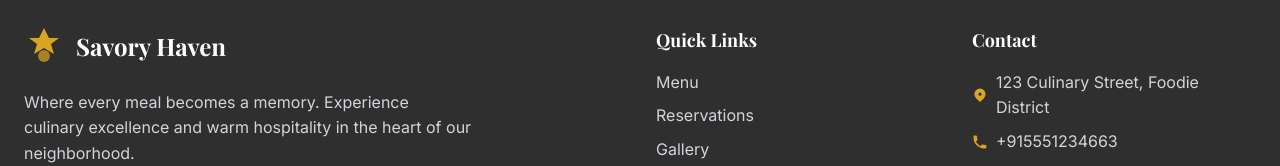
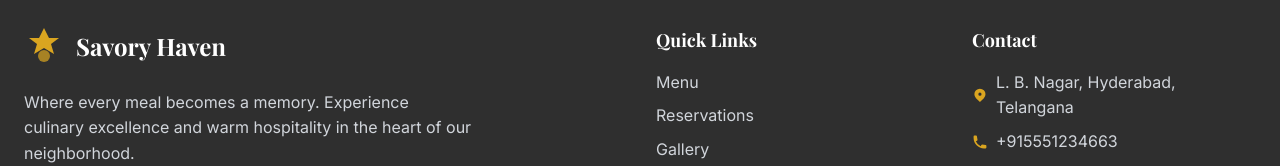
Before and after one commit to trydheeraj2004-blip/basetemplate, a website: page pages/homepage_culinary_storytelling_hub.html in a window 1280 px wide. Shown: the part 5988-6154 px from the top of the page. Drawn offline with nearby package versions, Linux system fonts and the light colour scheme.

Commit message:
Update homepage_culinary_storytelling_hub.html

```diff
--- a/pages/homepage_culinary_storytelling_hub.html
+++ b/pages/homepage_culinary_storytelling_hub.html
@@ -790,7 +790,7 @@
                     <ul class="space-y-2 text-gray-300">
                         <li class="flex items-center">
                             <svg class="w-4 h-4 mr-2 text-accent" fill="currentColor" viewBox="0 0 20 20"><path fill-rule="evenodd" d="M5.05 4.05a7 7 0 119.9 9.9L10 18.9l-4.95-4.95a7 7 0 010-9.9zM10 11a2 2 0 100-4 2 2 0 000 4z" clip-rule="evenodd"/></svg>
-                            123 Culinary Street, Foodie District
+                            L. B. Nagar, Hyderabad, Telangana
                         </li>
                         <li class="flex items-center">
                             <svg class="w-4 h-4 mr-2 text-accent" fill="currentColor" viewBox="0 0 20 20"><path d="M2 3a1 1 0 011-1h2.153a1 1 0 01.986.836l.74 4.435a1 1 0 01-.54 1.06l-1.548.773a11.037 11.037 0 006.105 6.105l.774-1.548a1 1 0 011.059-.54l4.435.74a1 1 0 01.836.986V17a1 1 0 01-1 1h-2C7.82 18 2 12.18 2 5V3z"/></svg>
```
